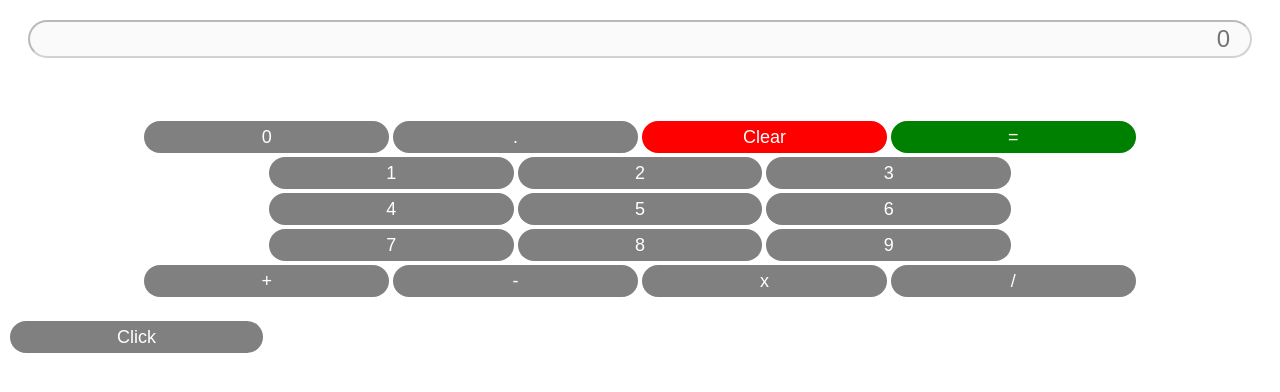
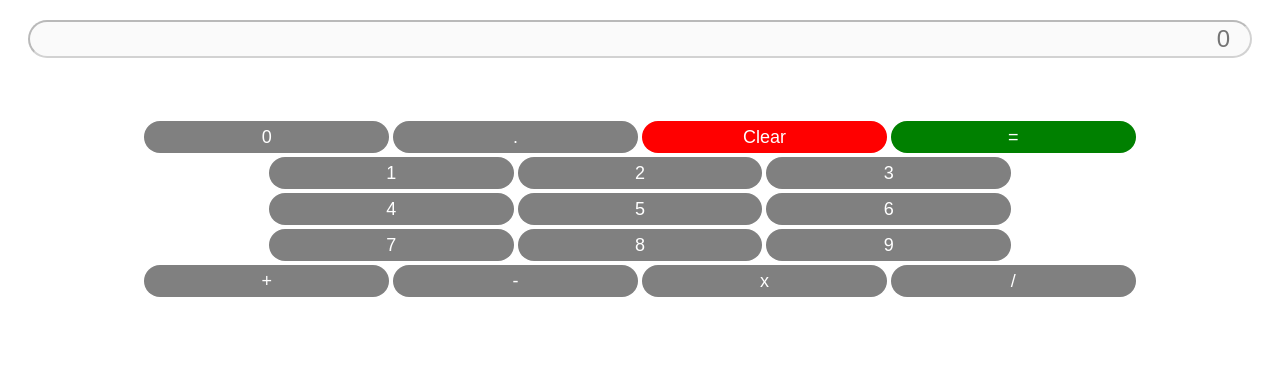
Before and after one commit to vimmiso/calculator2, a plain HTML site: page index.html in a window 1280 px wide. Drawn offline with nearby package versions, Linux system fonts and the light colour scheme.

Commit message:
Remove extra button.

```diff
--- a/index.html
+++ b/index.html
@@ -57,7 +57,6 @@
 
         </div>
     </div>
-    <button class="load-more-days-button">Click</button>
 </body>
 
 </html>
```
